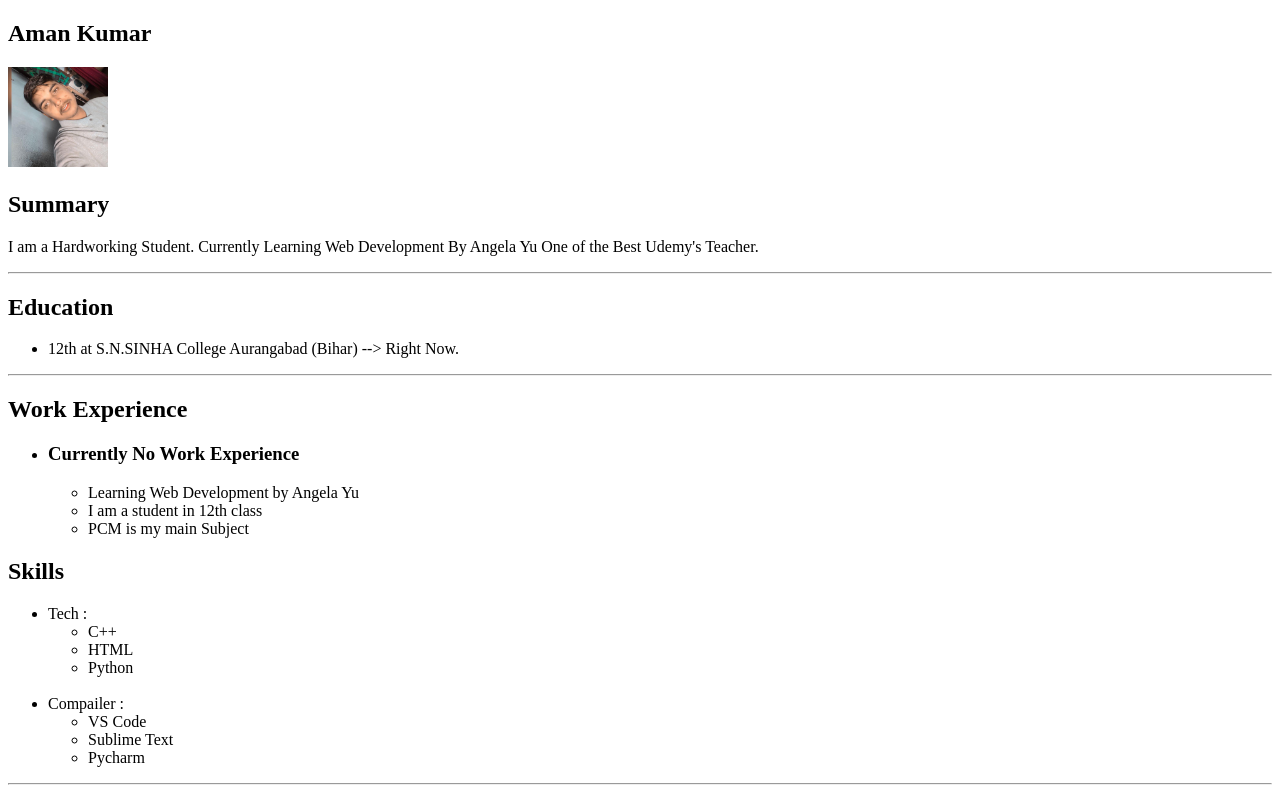
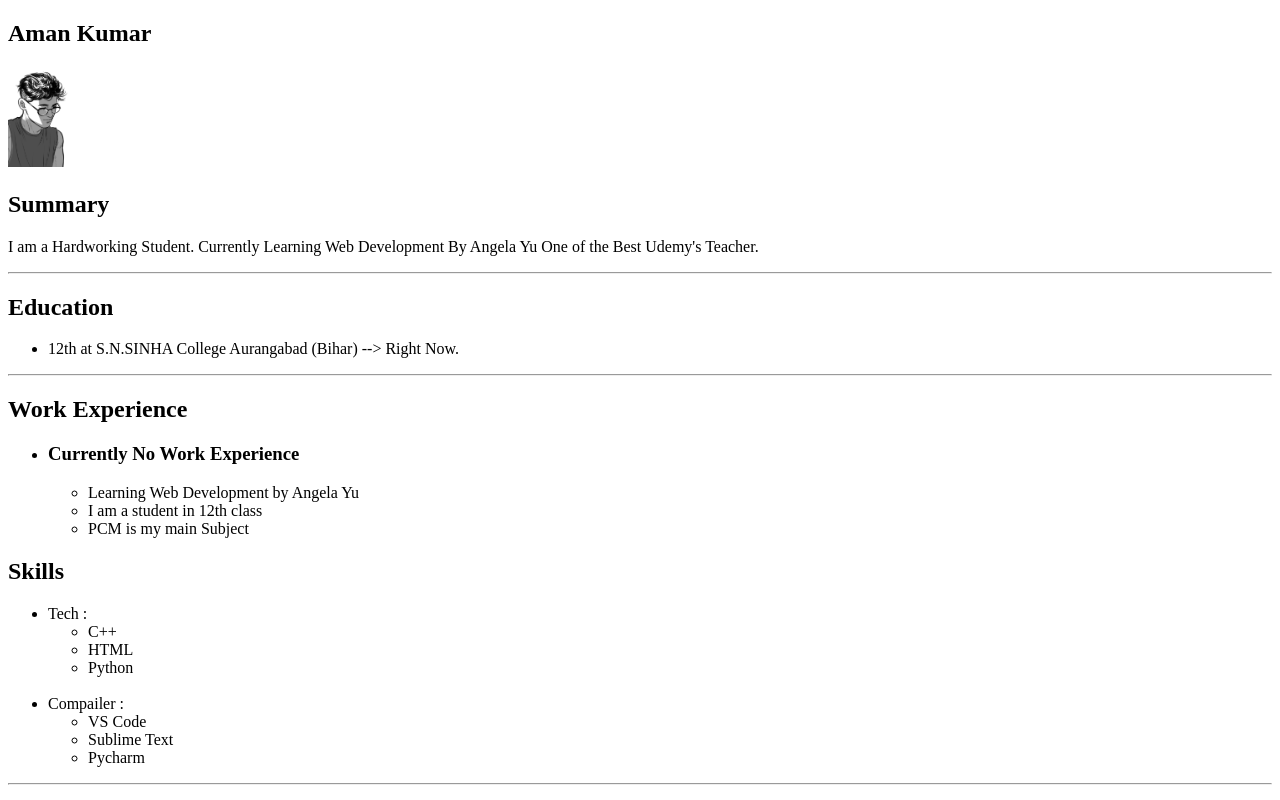
Before and after one commit to Aman-008/Web_Dev_Angela, a plain HTML site: page Resume/Resume.html in a window 1280 px wide. Shown: the top 800 px of the page. Drawn offline with Linux system fonts and the light colour scheme.

Commit message:
commited

```diff
--- a/Resume/Resume.html
+++ b/Resume/Resume.html
@@ -8,7 +8,7 @@
 <body>
     <section>
         <h1>Aman Kumar</h1>
-        <img src="./Aman.jpg"
+        <img src="./Aman;s_Anime.png"
         height="100"
         alt="Aman" />
     </section>
```
Also changed, not shown: Resume/Aman.jpg (deleted), Resume/Aman;s_Anime.png (added).
